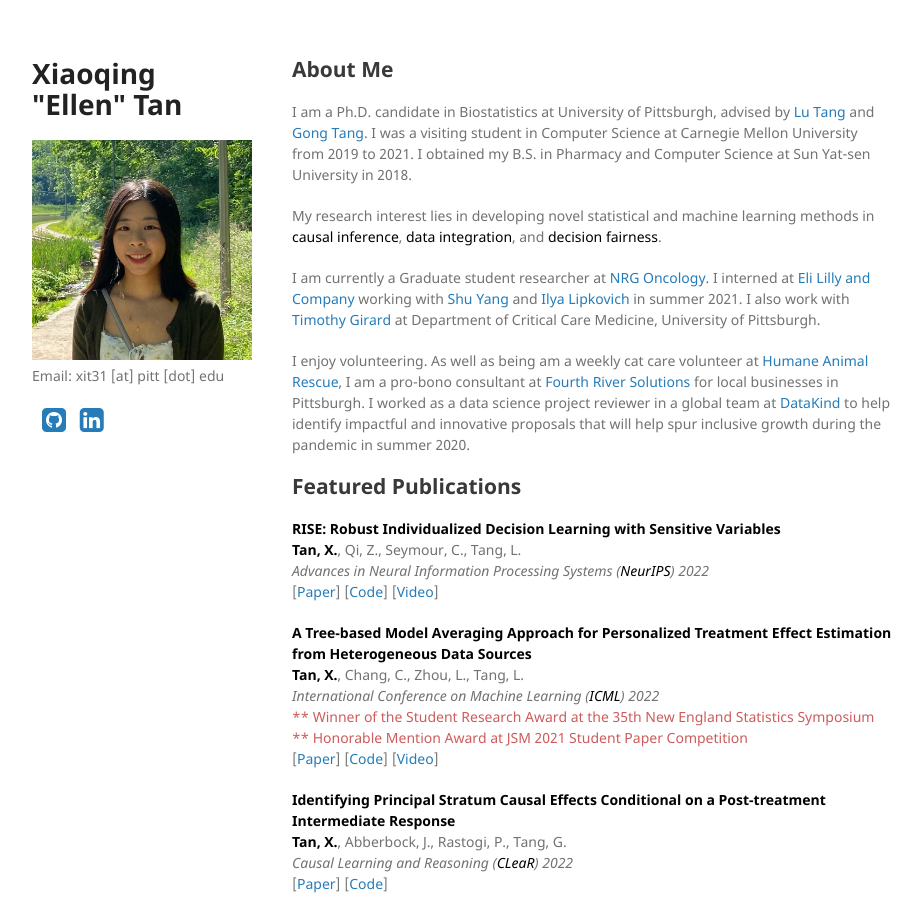
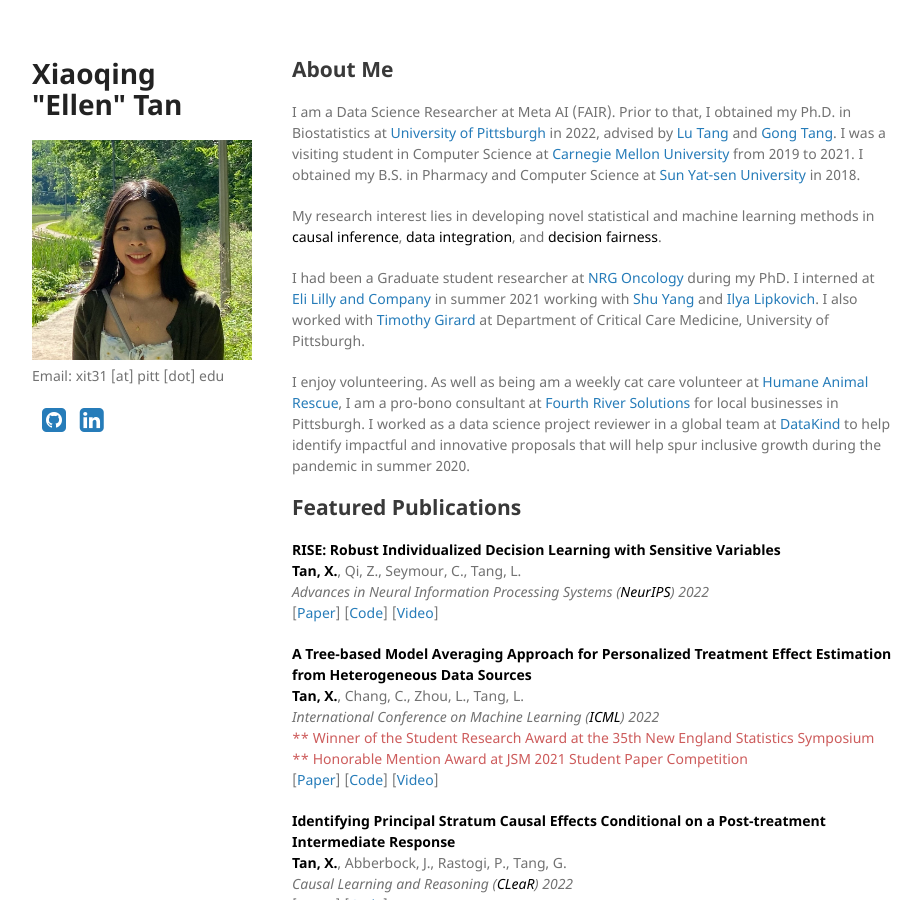
Before and after one commit to ellenxtan/ellenxtan.github.io, a Jekyll site: the page built from index.md, in a window 1280 px wide and 900 px high. Shown: the whole window, without its empty margins (178-1100 px from the left). Built offline with Jekyll 4.4.1, drawn with Linux system fonts in a browser that asks for light colours; a style sheet for code colours, icons or effects is not loaded; our own code applies the rules of GitHub Pages for plain Markdown files.

```diff
--- a/index.md
+++ b/index.md
@@ -2,12 +2,12 @@
 layout: default
 ---
 ## About Me
-I am a Ph.D. candidate in Biostatistics at University of Pittsburgh, advised by [Lu Tang](https://publichealth.pitt.edu/home/directory/lu-tang) and [Gong Tang](https://publichealth.pitt.edu/home/directory/gong-tang). I was a visiting student in Computer Science at Carnegie Mellon University from 2019 to 2021. I obtained my B.S. in Pharmacy and Computer Science at Sun Yat-sen University in 2018.
+I am a Data Science Researcher at Meta AI (FAIR). Prior to that, I obtained my Ph.D. in Biostatistics at [University of Pittsburgh](https://publichealth.pitt.edu/biostatistics) in 2022, advised by [Lu Tang](https://publichealth.pitt.edu/home/directory/lu-tang) and [Gong Tang](https://publichealth.pitt.edu/home/directory/gong-tang). I was a visiting student in Computer Science at [Carnegie Mellon University](https://www.cs.cmu.edu/) from 2019 to 2021. I obtained my B.S. in Pharmacy and Computer Science at [Sun Yat-sen University](https://www.sysu.edu.cn/sysuen/) in 2018.
 
 My research interest lies in developing novel statistical and machine learning methods in <font color='#000000'>causal inference</font>, <font color='#000000'>data integration</font>, and <font color='#000000'>decision fairness</font>.
 <!-- <strong>data integration</strong>, and <strong>decision fairness</strong>.  -->
 
-I am currently a Graduate student researcher at [NRG Oncology](https://www.nrgoncology.org/). I interned at [Eli Lilly and Company](https://www.lilly.com/) working with [Shu Yang](https://shuyang.wordpress.ncsu.edu/) and [Ilya Lipkovich](https://scholar.google.com/citations?user=m4bEhasAAAAJ&hl=en) in summer 2021. I also work with [Timothy Girard](https://ccm.pitt.edu/?q=content/girard-timothy) at Department of Critical Care Medicine, University of Pittsburgh.
+I had been a Graduate student researcher at [NRG Oncology](https://www.nrgoncology.org/) during my PhD. I interned at [Eli Lilly and Company](https://www.lilly.com/) in summer 2021 working with [Shu Yang](https://shuyang.wordpress.ncsu.edu/) and [Ilya Lipkovich](https://scholar.google.com/citations?user=m4bEhasAAAAJ&hl=en). I also worked with [Timothy Girard](https://ccm.pitt.edu/?q=content/girard-timothy) at Department of Critical Care Medicine, University of Pittsburgh.
 
 I enjoy volunteering. As well as being am a weekly cat care volunteer at [Humane Animal Rescue](https://www.humaneanimalrescue.org/), I am a pro-bono consultant at [Fourth River Solutions](http://www.fourthriversolutions.org/) for local businesses in Pittsburgh. I worked as a data science project reviewer in a global team at [DataKind](https://www.datakind.org/) to help identify impactful and innovative proposals that will help spur inclusive growth during the pandemic in summer 2020.
 
@@ -59,7 +59,7 @@ I enjoy volunteering. As well as being am a weekly cat care volunteer at [Humane
     <b><font color='#000000'>RISE: Robust Individualized Decision Learning with Sensitive Variables</font></b><br>
     <b><font color='#000000'>Tan, X.</font></b>, Qi, Z., Seymour, C., Tang, L.<br>
     <em>Advances in Neural Information Processing Systems (<font color='#000000'>NeurIPS</font>) 2022</em><br>
-[<a href="https://responsibledecisionmaking.github.io/assets/pdf/papers/08.pdf">Paper</a>] [<a href="https://github.com/ellenxtan/rise">Code</a>] [<a href="">Video</a>]
+[<a href="https://arxiv.org/abs/2211.06569">Paper</a>] [<a href="https://github.com/ellenxtan/rise">Code</a>] [<a href="">Video</a>]
 </p>
 </td>
 </tr>
```
Also changed, not shown: ._README.md, ._index.md.
